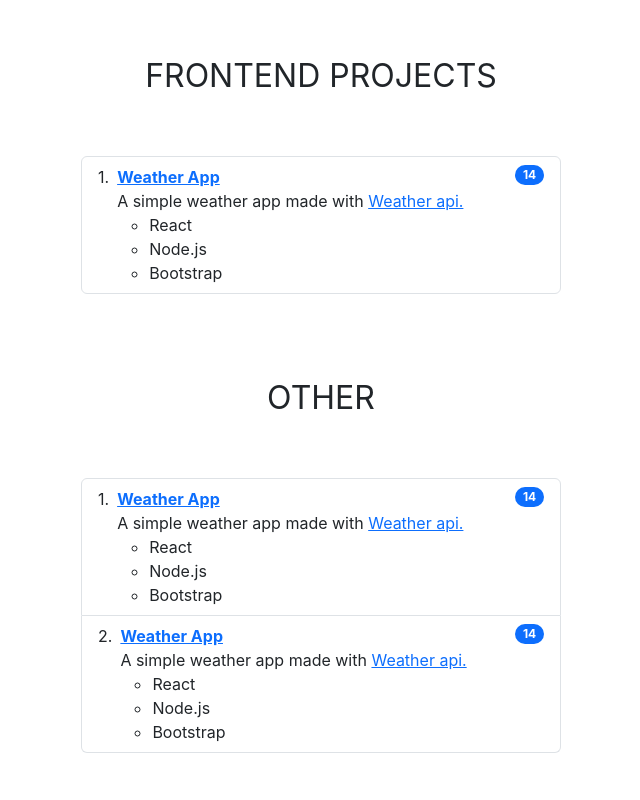
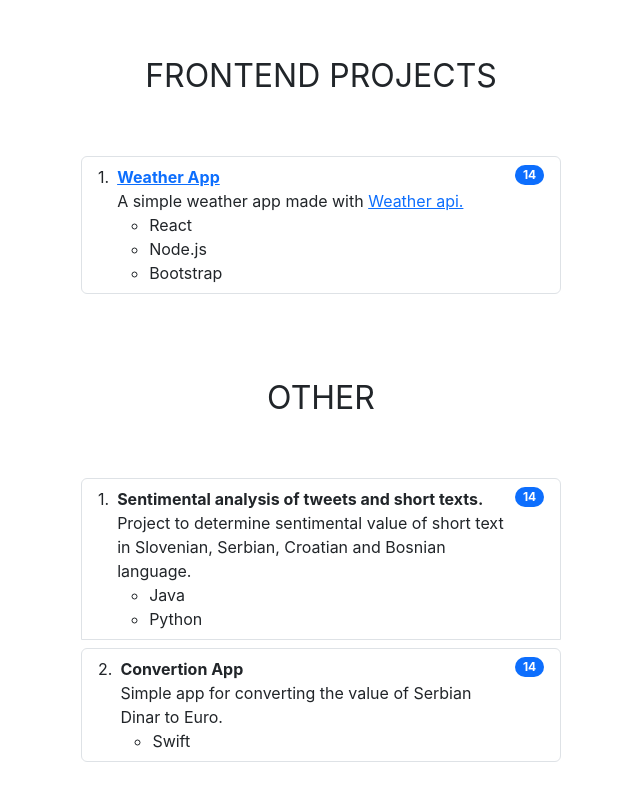
Before and after one commit to ernestsmotlak/portfolio, a React (Create React App) app: page / in a window 1280 px wide. Shown: the part 2871-3671 px from the top of the page, without its empty margins (319-959 px from the left). Before the commit the page ends 3624 px from the top, so only its background shows below. Built offline with nearby package versions, Linux system fonts and the light colour scheme.

Commit message:
Finished adding projects.
Signed-off-by: ernestsmotlak <ernestsmotlak@gmail.com>

```diff
--- a/src/Web/Projects.js
+++ b/src/Web/Projects.js
@@ -112,39 +112,32 @@ const Projects = () => {
       </div>
       <br />
       <ol
-        class="list-group list-group-numbered mx-auto"
+        class="list-group list-group-numbered mx-auto mb-5"
         style={{ width: "30rem" }}
       >
         <li class="list-group-item d-flex justify-content-between align-items-start">
           <div class="ms-2 me-auto">
             <div class="fw-bold">
-              <a href="https://weather-api-app-orpin.vercel.app/">
-                Weather App
-              </a>
+              Sentimental analysis of tweets and short texts.
             </div>
-            A simple weather app made with&nbsp;
-            <a href="https://www.weatherapi.com/">Weather api.</a>
+            Project to determine sentimental value of short text in Slovenian,
+            Serbian, Croatian and Bosnian language.
             <ul>
-              <li>React</li>
-              <li>Node.js</li>
-              <li>Bootstrap</li>
+              <li>Java</li>
+              <li>Python</li>
             </ul>
           </div>
           <span class="badge text-bg-primary rounded-pill">14</span>
         </li>
-        <li class="list-group-item d-flex justify-content-between align-items-start">
+
+        <li class="list-group-item d-flex justify-content-between align-items-start mt-2 border rounded">
           <div class="ms-2 me-auto">
             <div class="fw-bold">
-              <a href="https://weather-api-app-orpin.vercel.app/">
-                Weather App
-              </a>
+                Convertion App
             </div>
-            A simple weather app made with&nbsp;
-            <a href="https://www.weatherapi.com/">Weather api.</a>
+            Simple app for converting the value of Serbian Dinar to Euro.
             <ul>
-              <li>React</li>
-              <li>Node.js</li>
-              <li>Bootstrap</li>
+              <li>Swift</li>
             </ul>
           </div>
           <span class="badge text-bg-primary rounded-pill">14</span>
```
